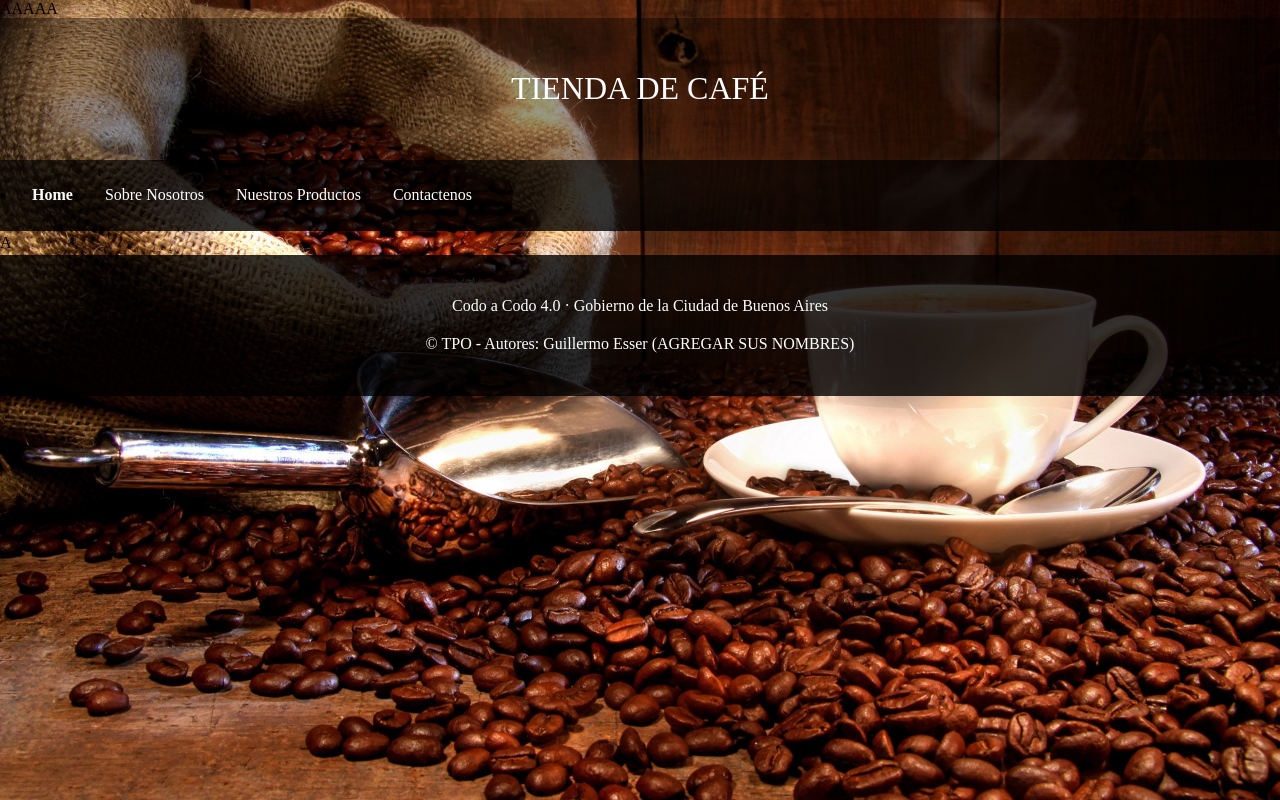
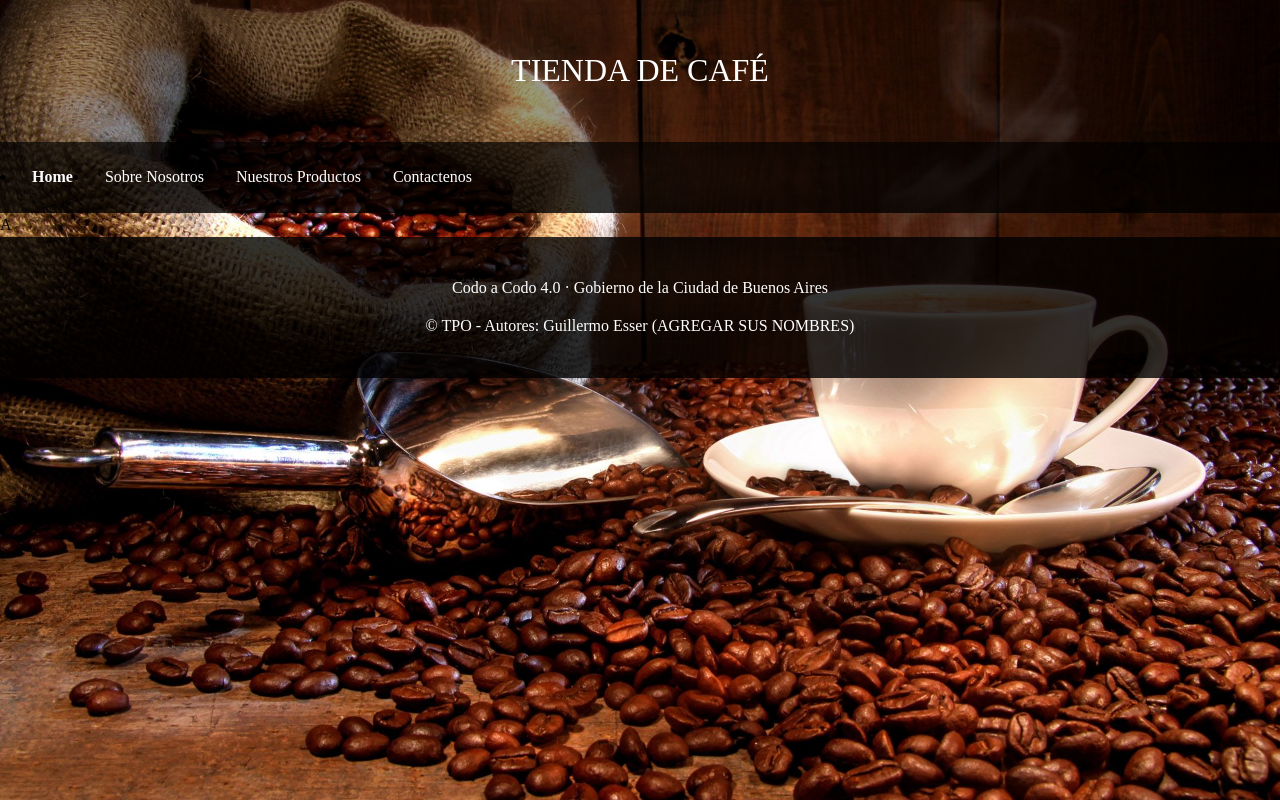
Before and after one commit to Topillo10/TPOCodoaCodo, a plain HTML site: page Index.html in a window 1280 px wide. Drawn offline with Linux system fonts and the light colour scheme.

Commit message:
Update Index.html

```diff
--- a/Index.html
+++ b/Index.html
@@ -22,7 +22,7 @@
 <!---------------------------------------------------------------->
 
 <body>
-    <div>AAAAA</div>
+
 
 <!---------------------------------------------------------------->
 <!--                      HEADER (BODY)                         -->
```
